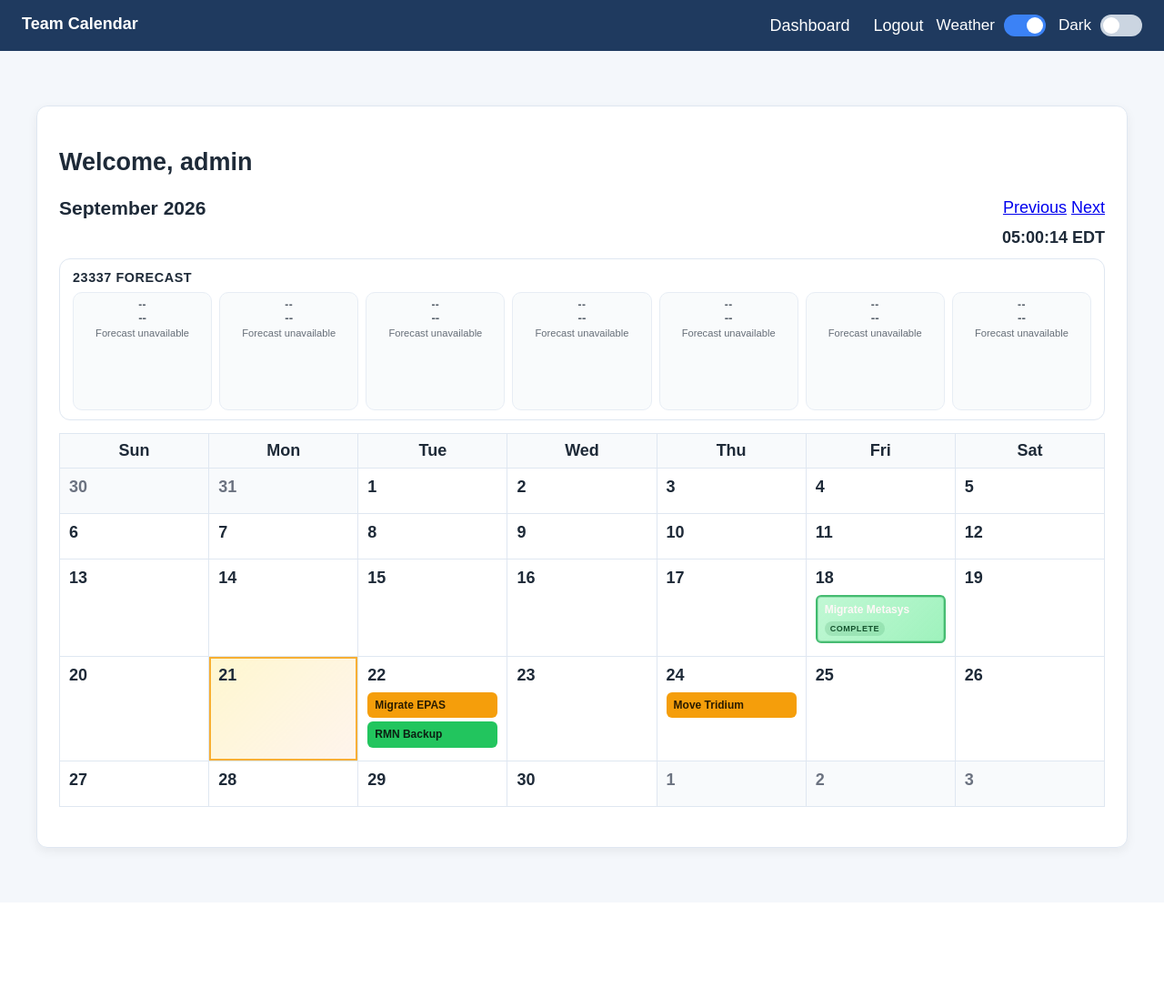
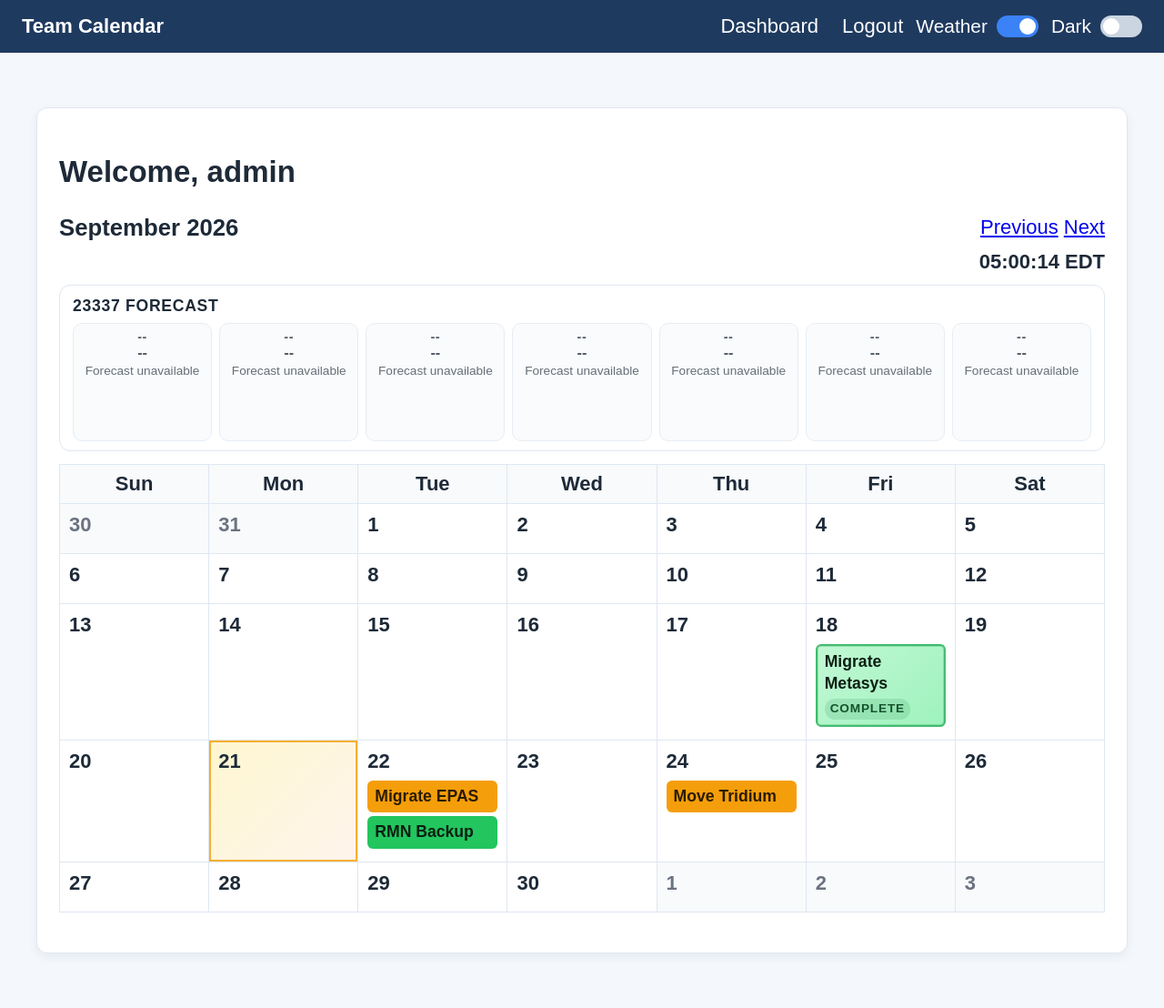
Before and after one commit to orbitshift/calendar-app, a Flask app: page /dashboard in a window 1280 px wide. Shown: the whole page at 91% size. Before the commit the page ends 942 px from the top, so only its background shows below. Run offline with Flask 3, Linux system fonts and the light colour scheme; a user stored in the database is signed in; data comes from the database, SQL or seed files in the repository; data that the repository does not hold is empty.

Commit message:
Increase readability and fix finished task contrast

```diff
--- a/templates/base.html
+++ b/templates/base.html
@@ -19,7 +19,7 @@
         --task-bg: #dbeafe;
         --day-muted: #6b7280;
         --day-off: #f8fafc;
-        --base-font-size: 18px;
+        --base-font-size: 22px;
       }
 
       body.dark-mode {
--- a/templates/dashboard.html
+++ b/templates/dashboard.html
@@ -216,7 +216,7 @@
       border-radius: 6px;
       padding: 6px 8px;
       margin: 4px 0;
-      font-size: 12px;
+      font-size: 0.8rem;
       line-height: 1.35;
       word-break: break-word;
       overflow-wrap: anywhere;
@@ -227,6 +227,7 @@
       border: 2px solid rgba(22, 163, 74, 0.7);
       box-shadow: inset 0 0 0 1px rgba(22, 163, 74, 0.25);
       background: linear-gradient(135deg, rgba(187, 247, 208, 0.9), rgba(134, 239, 172, 0.8));
+      color: #0b1f12;
     }
     .task-complete-badge {
       display: inline-block;
@@ -235,7 +236,7 @@
       border-radius: 999px;
       background: rgba(21, 128, 61, 0.15);
       color: #14532d;
-      font-size: 9px;
+      font-size: 0.62rem;
       font-weight: 800;
       letter-spacing: 0.06em;
       text-transform: uppercase;
```
